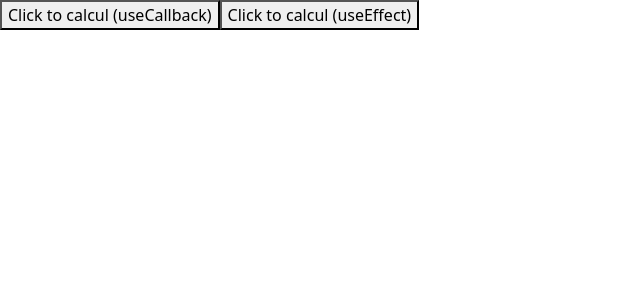
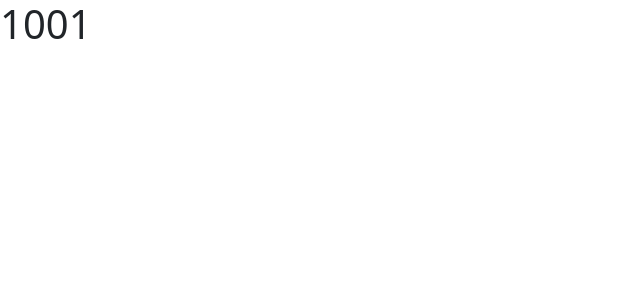
Before and after one commit to sofyanBoukir/react-APPS, a React (Create React App) app: page / in a window 1280 px wide. Shown: the top 300 px of the page, without its empty margins (0-640 px from the left). Built offline with nearby package versions, Linux system fonts and the light colour scheme.

Commit message:
call backg

```diff
--- a/src/App.js
+++ b/src/App.js
@@ -1,29 +1,24 @@
-import React, { useCallback, useEffect } from 'react'
+import React from 'react'
+
+function expensiveCalcul(value) {
+  for(let i=0; i<1000; i++){
+    value ++;
+  }
+  return value
+}
 
 const App = () => {
-  let a = 13;
-  let b = 14;
 
-  const handleClick = useCallback(() =>{
+  let n = 1;
 
-    let result = a+b;
-    console.log(result);
-
-  },[a,b])
-
-
-  useEffect(() =>{
-    let result = a+b;
-    console.log(result);
-  },[a,b])
-
+  const calculate = () =>{
+    return expensiveCalcul(n);
+  }
 
 
   return (
     <div>
-        <button onClick={handleClick}>Click to calcul (useCallback)</button>
-        <button>Click to calcul (useEffect)</button>
-
+      <h1>{calculate()}</h1>
     </div>
   )
 }
```
